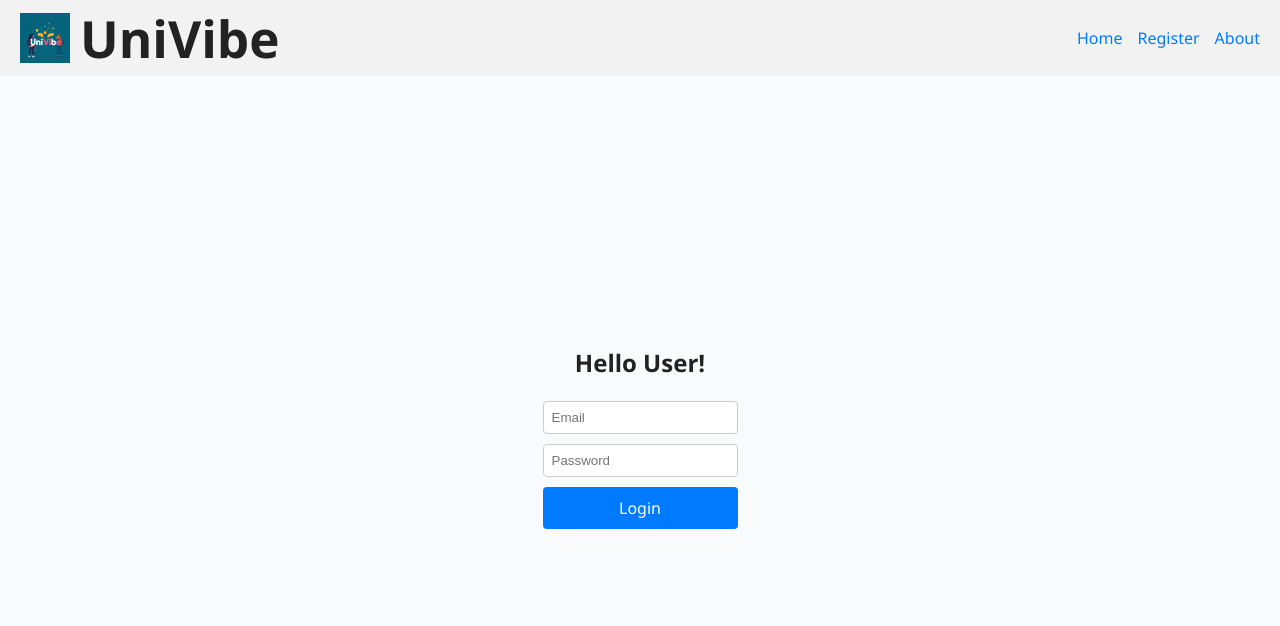
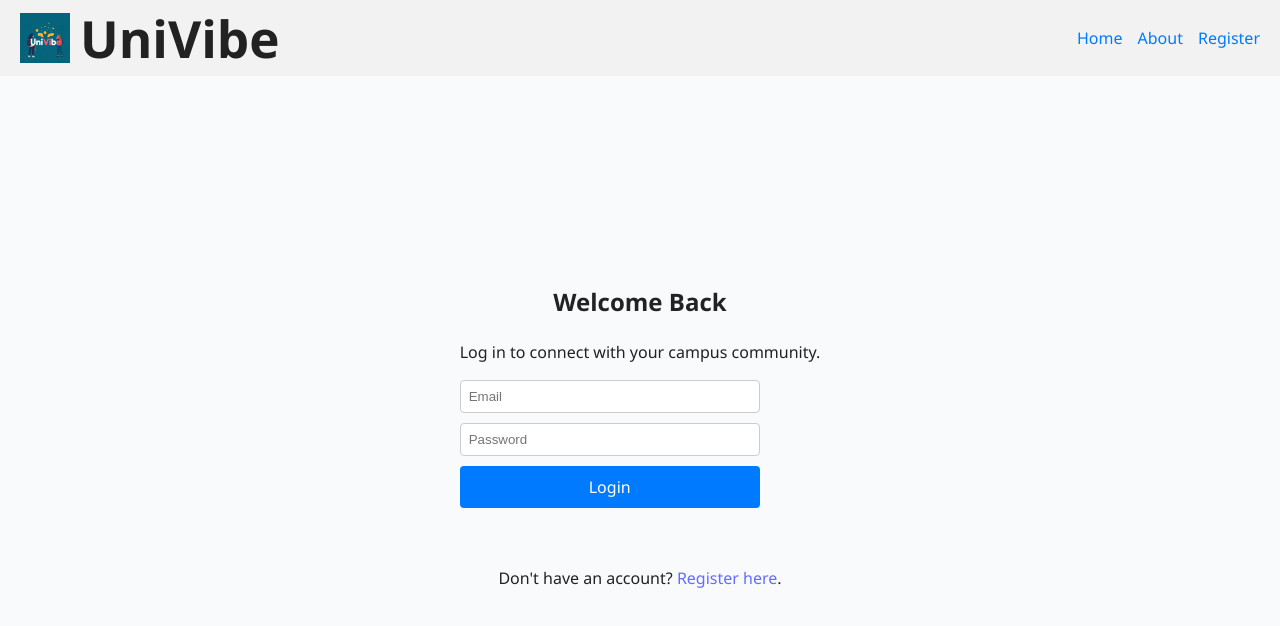
Before and after one commit to Meariaaam/UniVibe, a React (Vite) app in the folder client/: page /login in a window 1280 px wide. Shown: the top 626 px of the page. Built offline with nearby package versions, Linux system fonts and the light colour scheme.

Commit message:
Login jsx changes by sara

```diff
--- a/client/src/pages/Login.jsx
+++ b/client/src/pages/Login.jsx
@@ -1,4 +1,5 @@
-import { useState } from 'react'; // By Merjam Farj AL-Beibani
+// By Merjam Farj AL-Beibani
+import { useState } from 'react';
 import axios from 'axios';
 import { Link, useNavigate } from 'react-router-dom';
 import logo from '../assets/uni.jpg';
@@ -27,9 +28,10 @@ export default function Login() {
     }
   };
 
+
+  // By Sara Shmerti
   return (
-    <div>
-      {/* Header */}
+    <div className="login-page">
       <header className="login-header">
         <div className="login-logo-box">
           <img src={logo} alt="UniVibe logo" className="login-logo" />
@@ -38,21 +40,24 @@ export default function Login() {
         <nav>
           <ul className="login-nav">
             <li><Link to="/">Home</Link></li>
+            <li><Link to="/about">About</Link></li>
             <li><Link to="/register">Register</Link></li>
-            <li><Link to="/about">About</Link></li>
           </ul>
         </nav>
       </header>
 
-      {/* Main */}
       <main className="login-main">
-        <h2>Hello User!</h2>
-        <form onSubmit={handleSubmit} className="login-form">
-          <input type="email" name="email" placeholder="Email" onChange={handleChange} required />
-          <input type="password" name="password" placeholder="Password" onChange={handleChange} required />
-          <button type="submit">Login</button>
-        </form>
-        <p>{message}</p>
+        <div className="login-card">
+          <h2>Welcome Back</h2>
+          <p className="login-subtext"> Log in to connect with your campus community.</p>
+          <form onSubmit={handleSubmit} className="login-form">
+            <input type="email" name="email" placeholder="Email" onChange={handleChange} required />
+            <input type="password" name="password" placeholder="Password" onChange={handleChange} required />
+            <button type="submit">Login</button>
+            <p className="login-message">{message}</p>
+          </form>
+          <p className="login-note">Don't have an account? <Link to="/register">Register here</Link>.</p>
+        </div>
       </main>
     </div>
   );
```
